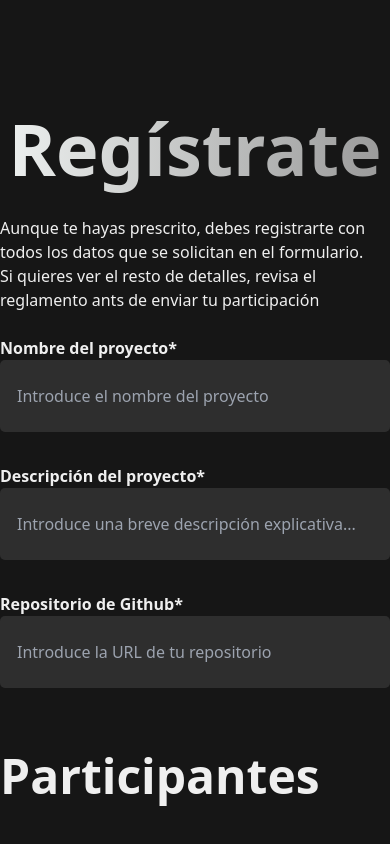
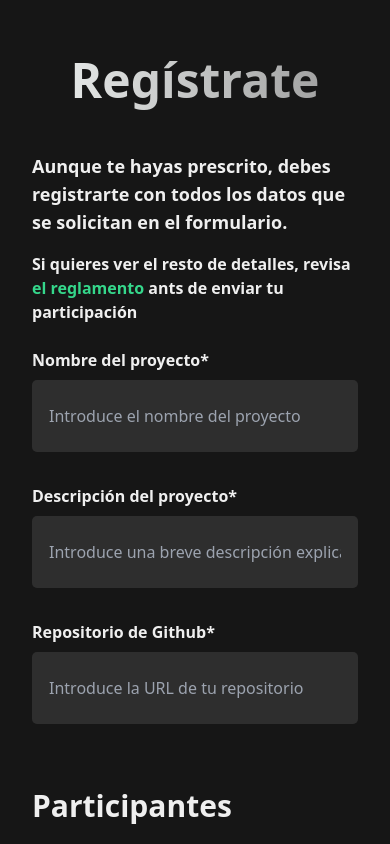
Before and after one commit to afordigital/hackaton-del-dev, a React (Vite) app: page /register in a window 390 px wide. Shown: the top 844 px of the page. Built offline with nearby package versions, Linux system fonts and the light colour scheme.

Commit message:
Registration page with responsive design

```diff
--- a/src/components/Register.tsx
+++ b/src/components/Register.tsx
@@ -39,19 +39,21 @@ export const Register = () => {
   };
 
   return (
-    <section className="flex flex-col w-full my-20 pb-20">
-      <h1 className="w-fill text-center py-8 text-7xl font-bold bg-gradient-to-r text-transparent bg-clip-text from-[#EEF1F0] to-[#999999]">
+    <section className="flex flex-col w-full my-6 md:my-16 xl:my-20 pb-20 px-8 xl:px-0 lg:px-4">
+      <h1 className="w-fill text-center py-8 text-5xl md:text-6xl xl:text-7xl font-bold bg-gradient-to-r text-transparent bg-clip-text from-[#EEF1F0] to-[#999999] mb-4 md:mb-12">
         Regístrate
       </h1>
-      <p>
+      <div className="space-y-4 xl:space-y-2">
+        <p className="text-lg font-bold">
           Aunque te hayas prescrito, debes registrarte con todos los datos que se
           solicitan en el formulario.
         </p>
-      <p>
+        <p className="text-md font-bold md:text-lg">
           Si quieres ver el resto de detalles, revisa{" "}
-        <a className="text-cGreen">el reglamento</a> ants de enviar tu
+          <a className="text-cGreenText">el reglamento</a> ants de enviar tu
           participación
         </p>
+      </div>
 
       <form
         onSubmit={handleSubmit(onSubmit)}
@@ -81,11 +83,13 @@ export const Register = () => {
           error={errors["project_url"]?.message}
         />
 
-        <p className="text-5xl font-bold py-8">Participantes</p>
+        <p className="text-3xl md:text-4xl xl:text-5xl font-bold py-8">Participantes</p>
 
         {fields.map((item, index) => {
           return (
             <>
+
+              <div className="grid grid-cols-1 md:grid-cols-2 gap-8">
                 <Input
                   label="Nombre del participante"
                   placeholder="Introduce el nombre del participante"
@@ -103,6 +107,7 @@ export const Register = () => {
                     errors.participants?.[index]?.participant_country?.message
                   }
                 />
+              </div>
 
               <Input
                 label="Email"
--- a/src/components/common/Input.tsx
+++ b/src/components/common/Input.tsx
@@ -16,7 +16,7 @@ export const Input = ({
   error,
 }: InputProps) => {
   return (
-    <div className="flex flex-col">
+    <div className="flex flex-col space-y-[8px]">
       <label
         htmlFor="name"
         className={`font-[20px] font-bold ${
```
Lines whose indentation alone changed are shown as unchanged.
